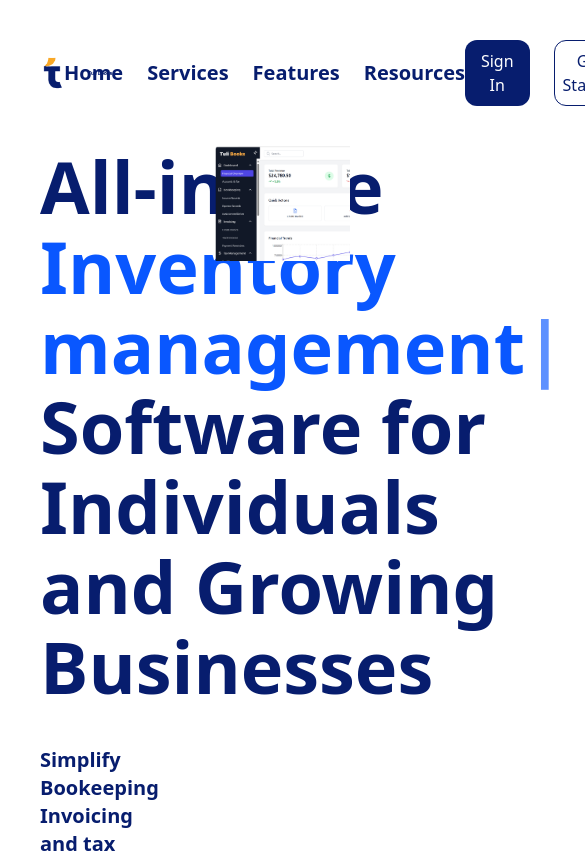
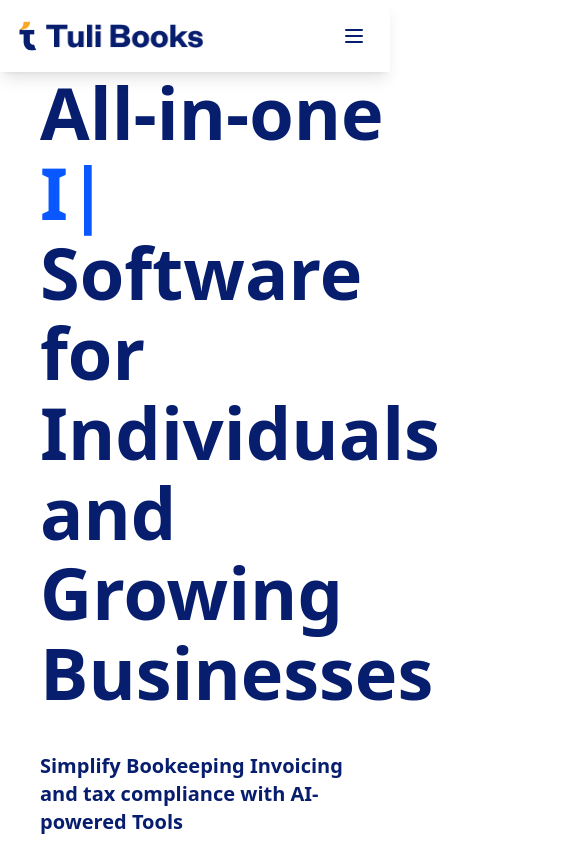
Before and after one commit to tjay1760/Tuli-Books, a React (Vite) app: page / in a window 390 px wide. Shown: the top 853 px of the page, 585 px wide, since content can reach past the window. Built offline with nearby package versions, Linux system fonts and the light colour scheme.

Commit message:
responsive navbar and image

```diff
--- a/src/Components/Hero.jsx
+++ b/src/Components/Hero.jsx
@@ -21,9 +21,9 @@ const chatbotQuestions = [
 const texts = [
     "Finance",
     "Sales",
-    "Inventory management",
-    "Vendor Insights",
-    "Growth Companion"
+    "Inventory",
+    "Marketing",
+    "Business"
   ];
 
 const Hero = () => {
@@ -36,7 +36,7 @@ const Hero = () => {
     }, []);
 
   return (
-    <div className='grid grid-cols-2 gap-10 px-10'>
+    <div className='md:grid md:grid-cols-2 gap-10 px-10'>
       <div className="words flex flex-col items-start justify-center gap-10">
         <div className="heading text-7xl font-bold leading-20 text-[#071D6E]">
           All-in-one &nbsp;
@@ -67,7 +67,7 @@ const Hero = () => {
           >Tuli chat</button>
         </div>
       </div>
-      <div className="hero-image">
+      <div className="hero-image hidden md:block">
         <img src={Heroimage} alt="Hero Image"
         className='w-full'
         />
--- a/src/Components/Navbar.jsx
+++ b/src/Components/Navbar.jsx
@@ -1,4 +1,4 @@
-import React from 'react'
+import React, { useState } from 'react'
 import TuliLogo from '../assets/images/TuliBooksLogo.png'
 import TuliBookText from '../assets/images/Tuli BooksText.png'
 
@@ -8,23 +8,73 @@ const NavLinks = [
   { name: 'Features', path: '/features' },
   { name: 'Resources', path: '/resources' },
 ]
+
 const Navbar = () => {
+  const [isOpen, setIsOpen] = useState(false);
+
+  const toggleMenu = () => {
+    setIsOpen(!isOpen);
+  };
+
   return (
-    <div className="navbar flex justify-between items-center p-10">
-      <div className="logo flex items-center gap-6">
-        <img src={TuliLogo} alt="TuliBooks Logo" />
-        <img src={TuliBookText} alt="TuliBooks Text" />
+    <div className="bg-white shadow-lg p-4 sm:p-6 sticky top-0 z-50">
+      <div className="container mx-auto flex justify-between items-center">
+        {/* Logo Section */}
+        <div className="flex items-center gap-2 sm:gap-4">
+          <img src={TuliLogo} alt="TuliBooks Logo" className="h-8 sm:h-10" />
+          <img src={TuliBookText} alt="TuliBooks Text" className="h-6 sm:h-8" />
+        </div>
+
+        {/* Desktop Menu & Buttons - Hidden on Mobile */}
+        <div className="hidden md:flex items-center gap-6 text-sm font-semibold text-[#071D6E]">
+          {NavLinks.map((link, index) => (
+            <a key={index} href={link.path} className="hover:text-blue-500 transition-colors">
+              {link.name}
+            </a>
+          ))}
+          <div className="flex items-center gap-4 ml-6">
+            <button className="text-white bg-[#071D6E] py-2 px-4 rounded-full shadow-lg hover:bg-blue-800 transition-colors">
+              Sign In
+            </button>
+            <button className="text-[#071D6E] bg-white border border-[#071D6E] py-2 px-4 rounded-full hover:bg-gray-100 transition-colors">
+              Get Started
+            </button>
+          </div>
+        </div>
+
+        {/* Mobile Hamburger Menu Button - Hidden on Desktop */}
+        <div className="md:hidden flex items-center">
+          <button onClick={toggleMenu} className="focus:outline-none p-2 rounded-md hover:bg-gray-200 transition-colors">
+            {isOpen ? (
+              <svg className="w-6 h-6 text-[#071D6E]" fill="none" stroke="currentColor" viewBox="0 0 24 24" xmlns="http://www.w3.org/2000/svg">
+                <path strokeLinecap="round" strokeLinejoin="round" strokeWidth="2" d="M6 18L18 6M6 6l12 12"></path>
+              </svg>
+            ) : (
+              <svg className="w-6 h-6 text-[#071D6E]" fill="none" stroke="currentColor" viewBox="0 0 24 24" xmlns="http://www.w3.org/2000/svg">
+                <path strokeLinecap="round" strokeLinejoin="round" strokeWidth="2" d="M4 6h16M4 12h16M4 18h16"></path>
+              </svg>
+            )}
+          </button>
+        </div>
       </div>
-      <div className="menu flex gap-6 font-bold text-xl">
-        {NavLinks.map((link, index) => (
-          <a key={index} href={link.path} className="menu-item text-[#071D6E]">
-            {link.name}
-          </a>
-        ))}
-      </div>
-      <div className="buttons flex gap-6">
-        <button className="login-btn text-white bg-[#071D6E] p-2 px-4 rounded-xl">Sign In</button>
-        <button className="signup-btn text-[#071D6E] bg-white border border-[#071D6E] p-2 rounded-xl">Get Started</button>
+
+      {/* Mobile Menu - Conditionally Rendered */}
+      <div className={`md:hidden overflow-hidden transition-all duration-300 ${isOpen ? 'max-h-96 opacity-100 mt-4' : 'max-h-0 opacity-0'}`}>
+        <div className="flex flex-col items-center gap-4 text-sm font-semibold text-[#071D6E] py-4">
+          {NavLinks.map((link, index) => (
+            <a key={index} href={link.path} className="block hover:text-blue-500 transition-colors">
+              {link.name}
+            </a>
+          ))}
+          <div className="w-full flex flex-col items-center gap-4 mt-2">
+            <button className="w-full text-white bg-[#071D6E] py-2 px-4 rounded-full shadow-lg hover:bg-blue-800 transition-colors">
+              Sign In
+            </button>
+            <button className="w-full text-[#071D6E] bg-white border border-[#071D6E] py-2 px-4 rounded-full hover:bg-gray-100 transition-colors">
+              Get Started
+            </button>
+          </div>
+        </div>
       </div>
     </div>
   )
--- a/src/Components/Solutions.jsx
+++ b/src/Components/Solutions.jsx
@@ -43,7 +43,7 @@ const Solutions = () => {
       <div className="heading text-7xl font-bold text-center">
         <span className='text-[#0066FF]'>Accounting Solutions for Every</span> <br/> <span className='text-[#071D6E]'>Business Needs</span>
       </div>
-      <div className="services grid grid-cols-2 mt-20 items-center justify-between">
+      <div className="services grid md:grid-cols-2 mt-20 items-center justify-between">
         <div className="chart mx-auto">
           <img src={Chart1} alt="Chart 1" className='' />
         </div>
@@ -93,7 +93,7 @@ bg = "#D6D2FF"
         </div>
         <div className="chart chart-4 mx-auto relative">
           <img src={Chart3} alt="Chart 3" className=''/>
-          <img src={Chart4} alt="Chart 4" className='absolute left-72 top-80'/>
+          <img src={Chart4} alt="Chart 4" className='hidden md:block absolute left-72 top-80'/>
         </div>
         <div className="service text-[#0066FF] mx-auto">
           <h1 className='text-4xl font-bold mb-10'>Explore our Features</h1>
--- a/src/Components/Testimonials.jsx
+++ b/src/Components/Testimonials.jsx
@@ -35,7 +35,7 @@ const testimonials = [
 ];
 
 const TestimonialCard = ({ name, company, companyLogo, feedback }) => (
-  <div className="testimonial-card border p-6 rounded-lg shadow-lg bg-[#071D6E] text-white max-w-md flex flex-col justify-between">
+  <div className="testimonial-card border p-6 rounded-lg shadow-lg bg-[#071D6E] text-white flex flex-col justify-between">
     <div>
       <div className="header flex items-center mb-4">
         <img src={companyLogo} alt={`${company} Logo`} className="h-12 w-12 mr-4" />
@@ -57,7 +57,7 @@ const Testimonials = () => {
       <h1 className='text-center text-6xl font-bold my-8 text-[#0066FF]'>Trusted by thousands of startups, small <br/> businesses and accounting firms </h1>
       <div className="supported-companies px-6 mx-auto">
         <div className="line h-0.5 bg-[#0066FF] w-5/6 my-10 mx-auto"></div>
-        <div className="logos flex items-center justify-between mb-10 w-5/6 mx-auto">
+        <div className="logos flex flex-col md:flex-row gap-6 items-center justify-between mb-10 w-5/6 mx-auto">
           <img src={sartifyLogo} alt="Sartify Logo" className="h-36 mx-4" />
           <img src={pawaaiLogo} alt="Pawa AI Logo" className="h-36 mx-4" />
           <img src={dociproLogo} alt="DociPro Logo" className="h-36 mx-4" />
@@ -75,14 +75,14 @@ const Testimonials = () => {
     transition={{ repeat: Infinity, duration: 20, ease: "linear" }}
   >
     {testimonials.map((testimonial) => (
-      <div className="flex-shrink-0 w-1/4 p-4" key={testimonial.name}>
+      <div className="flex-shrink-0 w-full md:w-1/2 lg:w-1/4 p-4" key={testimonial.name}>
         <TestimonialCard {...testimonial} />
       </div>
     ))}
 
     {testimonials.map((testimonial, index) => (
       <div
-        className="flex-shrink-0 w-1/4 p-4"
+        className="flex-shrink-0 w-full md:w-1/2 lg:w-1/4 p-4"
         key={testimonial.name + "-duplicate-" + index}
       >
         <TestimonialCard {...testimonial} />
```
